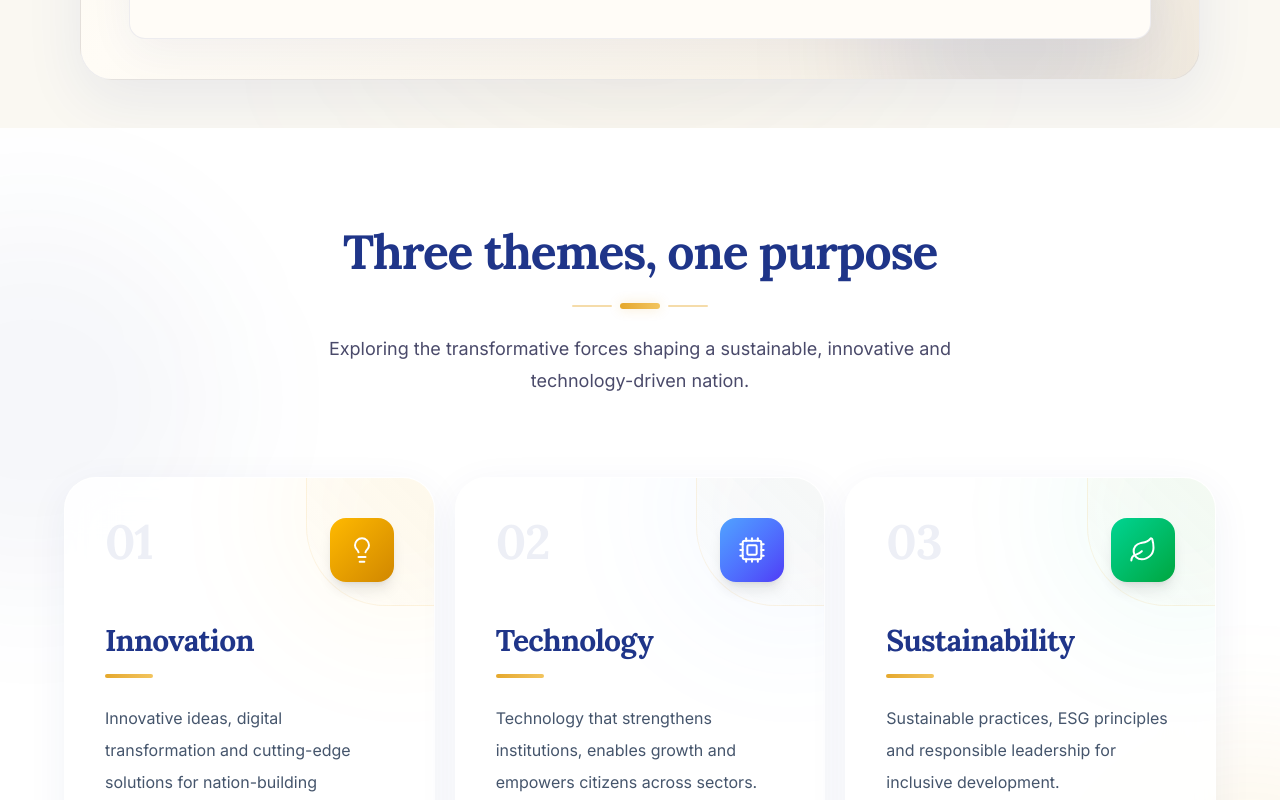
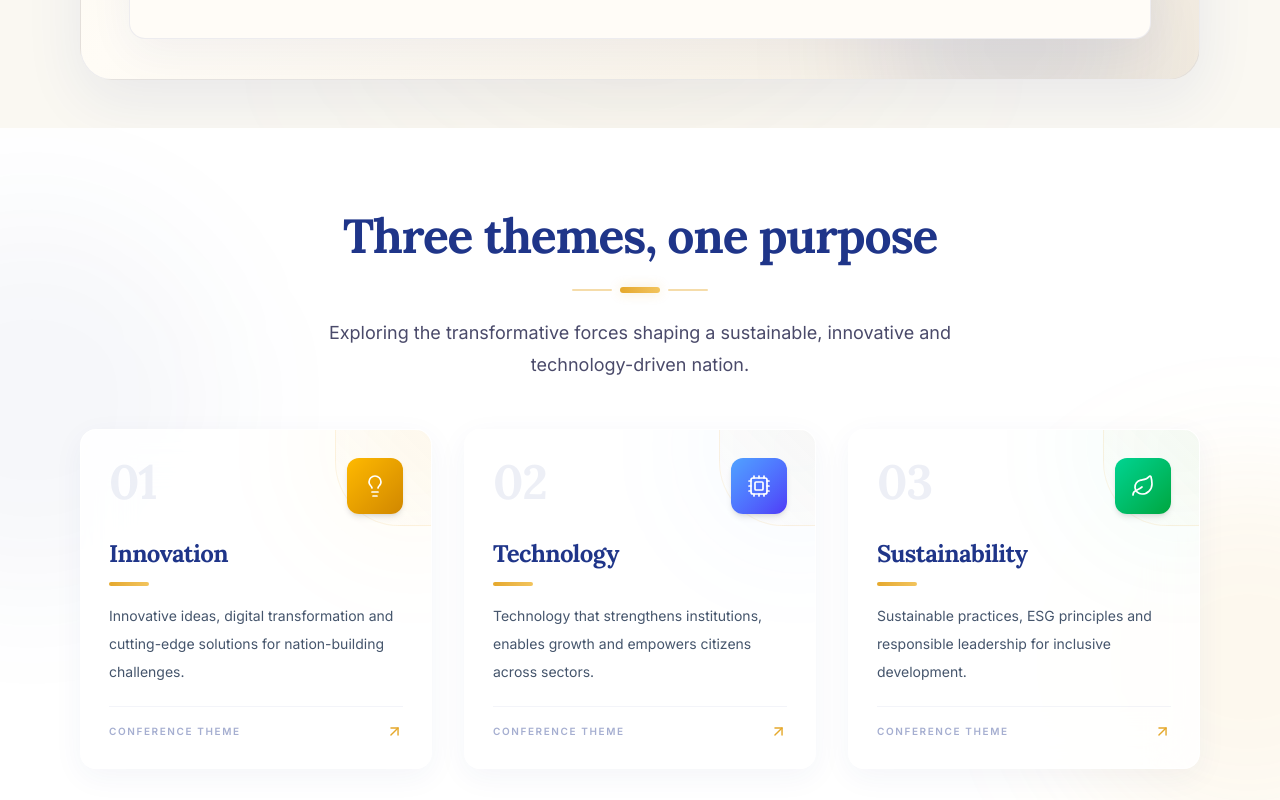
Before and after one commit to Aryanbhong/Conference-temp, a React (Vite) app: page / in a window 1280 px wide. Shown: the part 4600-5400 px from the top of the page. Built offline with nearby package versions, Linux system fonts and the light colour scheme.

Commit message:
Update Pillars.jsx

```diff
--- a/src/components/sections/Pillars.jsx
+++ b/src/components/sections/Pillars.jsx
@@ -1,3 +1,247 @@
+
+// import { motion } from 'motion/react';
+// import {
+//   Lightbulb,
+//   Cpu,
+//   Leaf,
+//   ArrowUpRight,
+//   Sparkles,
+// } from 'lucide-react';
+
+// import { SectionHeading } from '../ui/SectionHeading';
+
+// const pillars = [
+//   {
+//     id: '01',
+//     title: 'Innovation',
+//     description:
+//       'Innovative ideas, digital transformation and cutting-edge solutions for nation-building challenges.',
+//     icon: Lightbulb,
+//     accent: 'from-amber-400 to-yellow-600',
+//     glow: 'bg-amber-400/10',
+//   },
+//   {
+//     id: '02',
+//     title: 'Technology',
+//     description:
+//       'Technology that strengthens institutions, enables growth and empowers citizens across sectors.',
+//     icon: Cpu,
+//     accent: 'from-blue-400 to-indigo-600',
+//     glow: 'bg-blue-400/10',
+//   },
+//   {
+//     id: '03',
+//     title: 'Sustainability',
+//     description:
+//       'Sustainable practices, ESG principles and responsible leadership for inclusive development.',
+//     icon: Leaf,
+//     accent: 'from-emerald-400 to-green-600',
+//     glow: 'bg-emerald-400/10',
+//   },
+// ];
+
+// function PillarCard({ pillar, index }) {
+//   const Icon = pillar.icon;
+
+//   return (
+//     <motion.article
+//       initial={{ opacity: 0, y: 35 }}
+//       whileInView={{ opacity: 1, y: 0 }}
+//       viewport={{ once: true, amount: 0.2 }}
+//       transition={{
+//         duration: 0.6,
+//         delay: index * 0.15,
+//         ease: [0.22, 1, 0.36, 1],
+//       }}
+//       whileHover={{ y: -8 }}
+//       className="
+//         group relative flex h-full flex-col
+//         overflow-hidden rounded-[2rem]
+//         border border-white/80
+//         bg-white/85
+//         p-7 sm:p-9 lg:p-10
+//         shadow-[0_10px_40px_rgba(31,53,137,0.06)]
+//         backdrop-blur-xl
+//         transition-all duration-500
+//         hover:border-gold/40
+//         hover:shadow-[0_25px_60px_rgba(31,53,137,0.12)]
+//       "
+//     >
+//       {/* Background glow */}
+//       <div
+//         className={`
+//           pointer-events-none absolute -right-24 -top-24
+//           h-64 w-64 rounded-full blur-3xl
+//           ${pillar.glow}
+//           opacity-50 transition-opacity duration-500
+//           group-hover:opacity-100
+//         `}
+//         aria-hidden="true"
+//       />
+
+//       {/* Decorative corner */}
+//       <div
+//         className="
+//           pointer-events-none absolute right-0 top-0
+//           h-32 w-32 rounded-bl-[5rem]
+//           border-b border-l border-gold/10
+//           bg-gradient-to-bl from-gold/[0.04] to-transparent
+//         "
+//         aria-hidden="true"
+//       />
+
+//       <div className="relative z-10 flex h-full flex-col">
+//         {/* Top row */}
+//         <div className="mb-10 flex items-start justify-between">
+//           <span
+//             className="
+//               font-serif text-5xl font-bold
+//               tracking-tight text-navy/[0.08]
+//               transition-colors duration-500
+//               group-hover:text-gold/25
+//             "
+//             aria-hidden="true"
+//           >
+//             {pillar.id}
+//           </span>
+
+//           <div
+//             className={`
+//               flex h-16 w-16 items-center justify-center
+//               rounded-2xl bg-gradient-to-br ${pillar.accent}
+//               text-white
+//               shadow-lg
+//               transition-all duration-500
+//               group-hover:rotate-6 group-hover:scale-110
+//             `}
+//           >
+//             <Icon size={28} strokeWidth={1.7} />
+//           </div>
+//         </div>
+
+//         {/* Pillar title */}
+//         <h3
+//           className="
+//             mb-4 font-serif text-2xl font-bold
+//             tracking-tight text-navy
+//             sm:text-3xl
+//           "
+//           style={{ fontFamily: 'var(--font-serif)' }}
+//         >
+//           {pillar.title}
+//         </h3>
+
+//         {/* Gold accent */}
+//         <div
+//           className="
+//             mb-6 h-1 w-12 rounded-full
+//             bg-gradient-to-r from-gold to-[#F2C45D]
+//             transition-all duration-500
+//             group-hover:w-20
+//           "
+//           aria-hidden="true"
+//         />
+
+//         {/* Description */}
+//         <p className="flex-1 text-sm leading-7 text-slate-600 sm:text-base sm:leading-8">
+//           {pillar.description}
+//         </p>
+
+//         {/* Bottom accent */}
+//         <div
+//           className="
+//             mt-8 flex items-center justify-between
+//             border-t border-navy/5 pt-5
+//           "
+//         >
+//           <span className="text-xs font-semibold uppercase tracking-[0.18em] text-navy/40">
+//             Conference Theme
+//           </span>
+
+//           <ArrowUpRight
+//             size={18}
+//             className="
+//               text-gold
+//               transition-transform duration-300
+//               group-hover:-translate-y-1 group-hover:translate-x-1
+//             "
+//           />
+//         </div>
+//       </div>
+//     </motion.article>
+//   );
+// }
+
+// export function Pillars() {
+//   return (
+//     <section
+//       id="pillars"
+//       aria-labelledby="pillars-heading"
+//       className="
+//         relative isolate overflow-hidden
+//         px-4 py-14 sm:px-8 sm:py-20 lg:px-12 lg:py-24
+//       "
+//       style={{ background: 'var(--color-white)' }}
+//     >
+//       {/* Ambient background decoration */}
+//       <div
+//         className="
+//           pointer-events-none absolute -left-40 top-20
+//           h-96 w-96 rounded-full
+//           bg-navy/[0.04] blur-3xl
+//         "
+//         aria-hidden="true"
+//       />
+
+//       <div
+//         className="
+//           pointer-events-none absolute -right-40 bottom-0
+//           h-96 w-96 rounded-full
+//           bg-gold/[0.08] blur-3xl
+//         "
+//         aria-hidden="true"
+//       />
+
+//       {/* Width reduced to match About section */}
+//       <div className="relative mx-auto flex w-full max-w-6xl flex-col items-center gap-16 lg:gap-20">
+//         {/* Section heading */}
+//         <div className="max-w-3xl">
+//           <SectionHeading
+//             title="Three themes, one purpose"
+//             subtitle="Exploring the transformative forces shaping a sustainable, innovative and technology-driven nation."
+//           />
+//         </div>
+
+//         {/* Pillar cards */}
+//         <div className="grid w-full grid-cols-1 gap-4 sm:grid-cols-2 lg:grid-cols-3 lg:gap-5">
+//           {pillars.map((pillar, index) => (
+//             <PillarCard
+//               key={pillar.id}
+//               pillar={pillar}
+//               index={index}
+//             />
+//           ))}
+//         </div>
+
+//         {/* Bottom statement */}
+//         <motion.div
+//           initial={{ opacity: 0, y: 20 }}
+//           whileInView={{ opacity: 1, y: 0 }}
+//           viewport={{ once: true }}
+//           className="
+//             flex max-w-3xl flex-col items-center gap-4
+//             text-center
+//           "
+//         >
+//         </motion.div>
+//       </div>
+//     </section>
+//   );
+// }
+
+// export default Pillars;
+
+
 
 import { motion } from 'motion/react';
 import {
@@ -5,7 +249,6 @@ import {
   Cpu,
   Leaf,
   ArrowUpRight,
-  Sparkles,
 } from 'lucide-react';
 
 import { SectionHeading } from '../ui/SectionHeading';
@@ -45,33 +288,33 @@ function PillarCard({ pillar, index }) {
 
   return (
     <motion.article
-      initial={{ opacity: 0, y: 35 }}
+      initial={{ opacity: 0, y: 25 }}
       whileInView={{ opacity: 1, y: 0 }}
       viewport={{ once: true, amount: 0.2 }}
       transition={{
-        duration: 0.6,
-        delay: index * 0.15,
+        duration: 0.5,
+        delay: index * 0.12,
         ease: [0.22, 1, 0.36, 1],
       }}
-      whileHover={{ y: -8 }}
+      whileHover={{ y: -5 }}
       className="
         group relative flex h-full flex-col
-        overflow-hidden rounded-[2rem]
+        overflow-hidden rounded-2xl
         border border-white/80
         bg-white/85
-        p-7 sm:p-9 lg:p-10
-        shadow-[0_10px_40px_rgba(31,53,137,0.06)]
+        p-5 sm:p-6 lg:p-7
+        shadow-[0_8px_30px_rgba(31,53,137,0.05)]
         backdrop-blur-xl
         transition-all duration-500
         hover:border-gold/40
-        hover:shadow-[0_25px_60px_rgba(31,53,137,0.12)]
+        hover:shadow-[0_18px_40px_rgba(31,53,137,0.10)]
       "
     >
-      {/* Background glow */}
+      {/* Background Glow */}
       <div
         className={`
-          pointer-events-none absolute -right-24 -top-24
-          h-64 w-64 rounded-full blur-3xl
+          pointer-events-none absolute -right-20 -top-20
+          h-48 w-48 rounded-full blur-3xl
           ${pillar.glow}
           opacity-50 transition-opacity duration-500
           group-hover:opacity-100
@@ -79,11 +322,11 @@ function PillarCard({ pillar, index }) {
         aria-hidden="true"
       />
 
-      {/* Decorative corner */}
+      {/* Decorative Corner */}
       <div
         className="
           pointer-events-none absolute right-0 top-0
-          h-32 w-32 rounded-bl-[5rem]
+          h-24 w-24 rounded-bl-[4rem]
           border-b border-l border-gold/10
           bg-gradient-to-bl from-gold/[0.04] to-transparent
         "
@@ -91,14 +334,16 @@ function PillarCard({ pillar, index }) {
       />
 
       <div className="relative z-10 flex h-full flex-col">
-        {/* Top row */}
-        <div className="mb-10 flex items-start justify-between">
+
+        {/* Top Row */}
+        <div className="mb-6 flex items-start justify-between">
           <span
             className="
-              font-serif text-5xl font-bold
+              font-serif text-4xl font-bold
               tracking-tight text-navy/[0.08]
               transition-colors duration-500
               group-hover:text-gold/25
+              sm:text-5xl
             "
             aria-hidden="true"
           >
@@ -107,64 +352,76 @@ function PillarCard({ pillar, index }) {
 
           <div
             className={`
-              flex h-16 w-16 items-center justify-center
-              rounded-2xl bg-gradient-to-br ${pillar.accent}
-              text-white
-              shadow-lg
+              flex h-12 w-12 items-center justify-center
+              rounded-xl bg-gradient-to-br ${pillar.accent}
+              text-white shadow-md
               transition-all duration-500
               group-hover:rotate-6 group-hover:scale-110
+              sm:h-14 sm:w-14
             `}
           >
-            <Icon size={28} strokeWidth={1.7} />
+            <Icon size={24} strokeWidth={1.7} aria-hidden="true" />
           </div>
         </div>
 
-        {/* Pillar title */}
+        {/* Pillar Title */}
         <h3
           className="
-            mb-4 font-serif text-2xl font-bold
+            mb-3 font-serif text-xl font-bold
             tracking-tight text-navy
-            sm:text-3xl
+            sm:text-2xl
           "
           style={{ fontFamily: 'var(--font-serif)' }}
         >
           {pillar.title}
         </h3>
 
-        {/* Gold accent */}
+        {/* Gold Accent */}
         <div
           className="
-            mb-6 h-1 w-12 rounded-full
+            mb-4 h-1 w-10 rounded-full
             bg-gradient-to-r from-gold to-[#F2C45D]
             transition-all duration-500
-            group-hover:w-20
+            group-hover:w-16
           "
           aria-hidden="true"
         />
 
         {/* Description */}
-        <p className="flex-1 text-sm leading-7 text-slate-600 sm:text-base sm:leading-8">
+        <p
+          className="
+            flex-1 text-sm leading-7
+            text-slate-600
+          "
+        >
           {pillar.description}
         </p>
 
-        {/* Bottom accent */}
+        {/* Bottom Accent */}
         <div
           className="
-            mt-8 flex items-center justify-between
-            border-t border-navy/5 pt-5
+            mt-5 flex items-center justify-between
+            border-t border-navy/5 pt-4
           "
         >
-          <span className="text-xs font-semibold uppercase tracking-[0.18em] text-navy/40">
+          <span
+            className="
+              text-[10px] font-semibold uppercase
+              tracking-[0.16em] text-navy/40
+            "
+          >
             Conference Theme
           </span>
 
           <ArrowUpRight
-            size={18}
+            size={17}
             className="
               text-gold
               transition-transform duration-300
-              group-hover:-translate-y-1 group-hover:translate-x-1
+              group-hover:-translate-y-1
+              group-hover:translate-x-1
             "
+            aria-hidden="true"
           />
         </div>
       </div>
@@ -179,11 +436,14 @@ export function Pillars() {
       aria-labelledby="pillars-heading"
       className="
         relative isolate overflow-hidden
-        px-4 py-14 sm:px-8 sm:py-20 lg:px-12 lg:py-24
+        px-4 py-14
+        sm:px-6 sm:py-16
+        md:px-8 md:py-20
+        lg:px-10 xl:px-12
       "
       style={{ background: 'var(--color-white)' }}
     >
-      {/* Ambient background decoration */}
+      {/* Ambient Background Decoration */}
       <div
         className="
           pointer-events-none absolute -left-40 top-20
@@ -202,18 +462,32 @@ export function Pillars() {
         aria-hidden="true"
       />
 
-      {/* Width reduced to match About section */}
-      <div className="relative mx-auto flex w-full max-w-6xl flex-col items-center gap-16 lg:gap-20">
-        {/* Section heading */}
-        <div className="max-w-3xl">
+      {/* Main Container */}
+      <div
+        className="
+          relative z-10 mx-auto flex w-full
+          max-w-[1440px] flex-col items-center
+          gap-10 px-2 sm:px-4
+          lg:gap-12 lg:px-6 xl:px-8
+        "
+      >
+        {/* Section Heading */}
+        <div className="w-full max-w-3xl">
           <SectionHeading
             title="Three themes, one purpose"
             subtitle="Exploring the transformative forces shaping a sustainable, innovative and technology-driven nation."
           />
         </div>
 
-        {/* Pillar cards */}
-        <div className="grid w-full grid-cols-1 gap-4 sm:grid-cols-2 lg:grid-cols-3 lg:gap-5">
+        {/* Pillar Cards */}
+        <div
+          className="
+            grid w-full grid-cols-1
+            gap-5 sm:grid-cols-2
+            lg:grid-cols-3 lg:gap-6
+            xl:gap-8
+          "
+        >
           {pillars.map((pillar, index) => (
             <PillarCard
               key={pillar.id}
@@ -222,18 +496,6 @@ export function Pillars() {
             />
           ))}
         </div>
-
-        {/* Bottom statement */}
-        <motion.div
-          initial={{ opacity: 0, y: 20 }}
-          whileInView={{ opacity: 1, y: 0 }}
-          viewport={{ once: true }}
-          className="
-            flex max-w-3xl flex-col items-center gap-4
-            text-center
-          "
-        >
-        </motion.div>
       </div>
     </section>
   );
```
